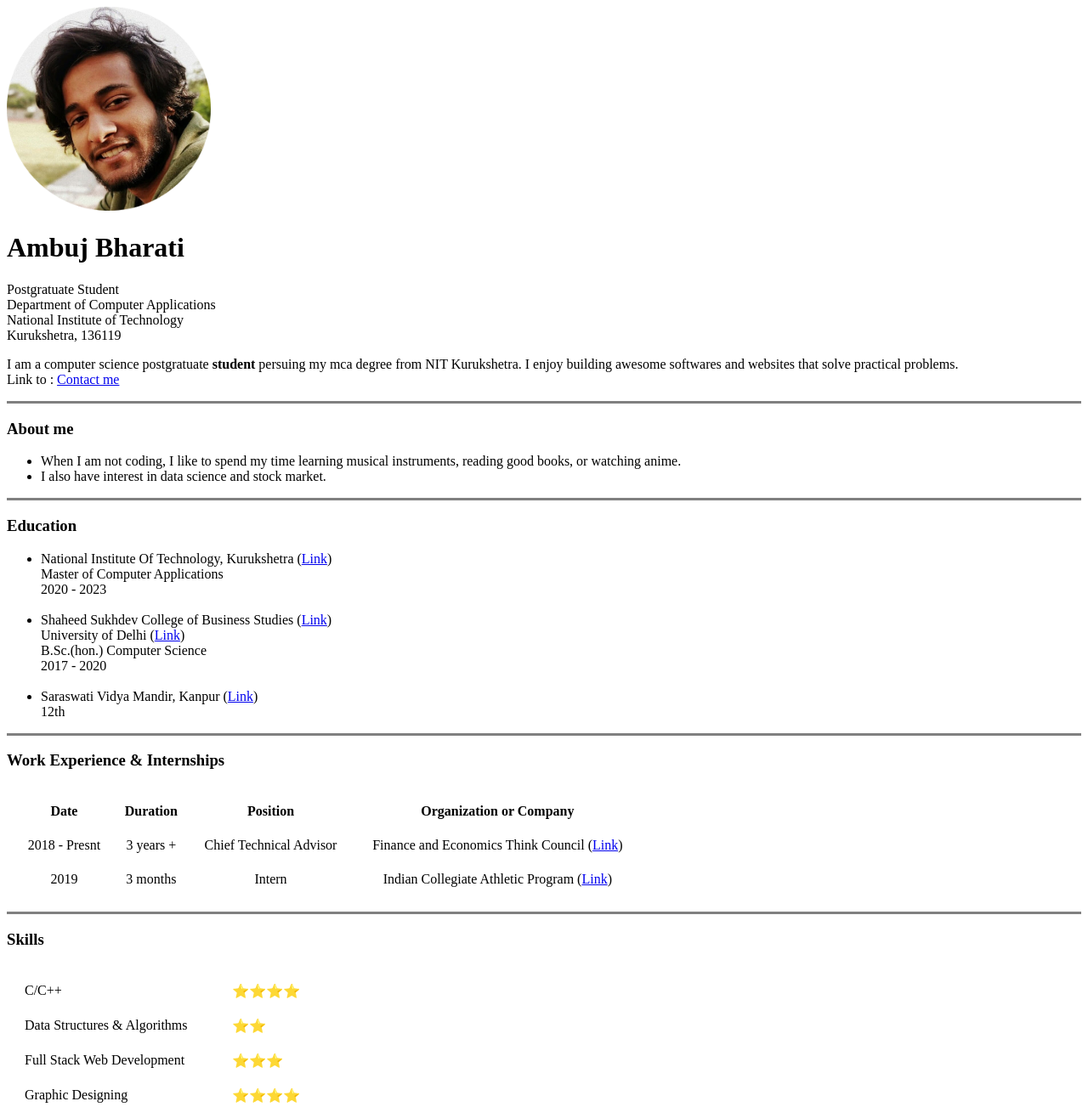
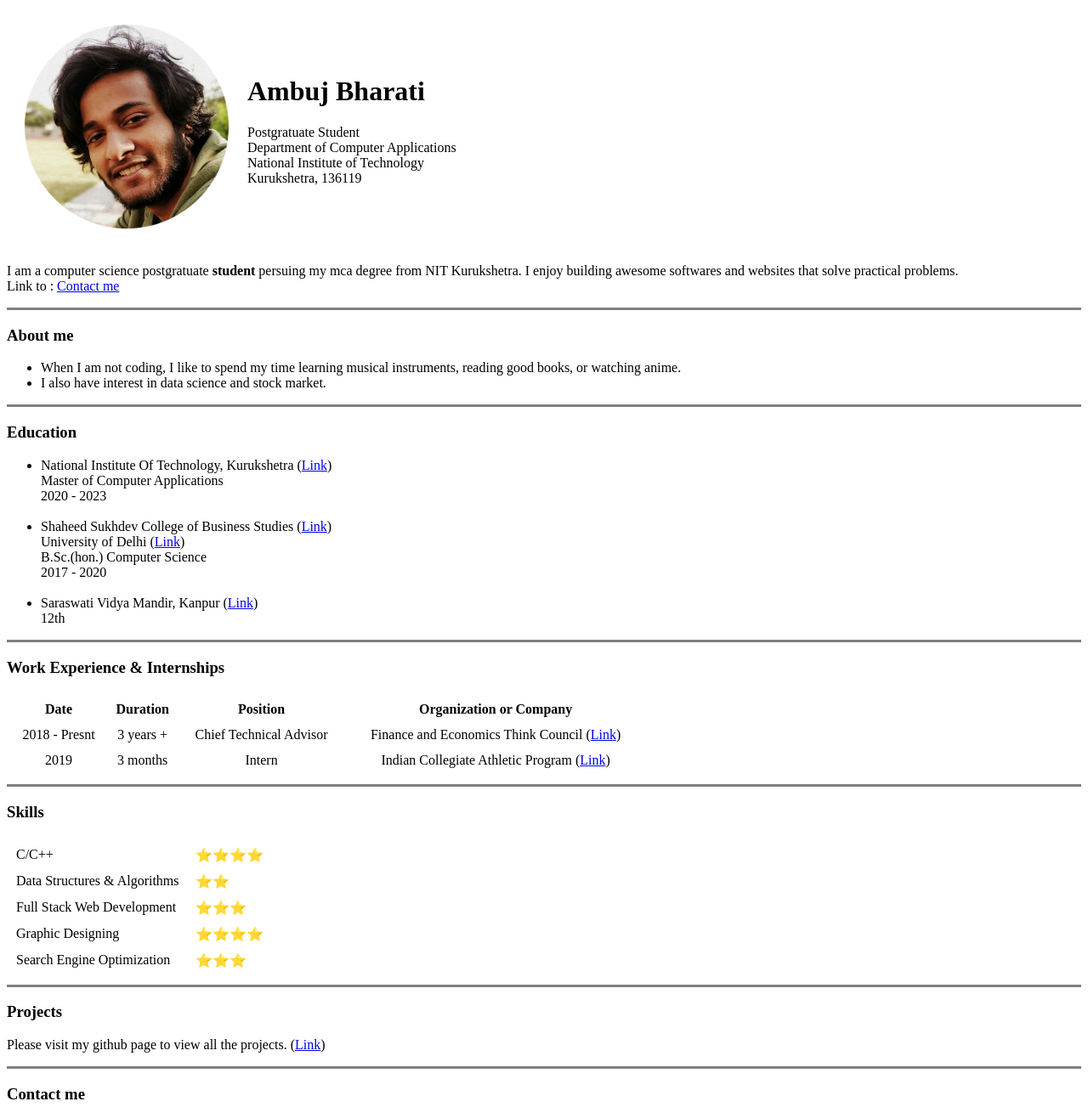
Before and after one commit to Ambujbharati/cv, a plain HTML site: page index.html in a window 1280 px wide. Shown: the top 1303 px of the page at 85% size. Drawn offline with Linux system fonts and the light colour scheme.

Commit message:
updating for ppt

```diff
--- a/index.html
+++ b/index.html
@@ -5,16 +5,27 @@
   <meta charset="UTF-8">
   <meta name="viewport" content="width=device-width, initial-scale=1.0">
   <meta http-equiv="X-UA-Compatible" content="ie=edge">
-  <title>Ambuj's Homepage</title>
+
+  <!--For Search Engine Optimization-->
+  <meta name="description" content="Ambuj's personal portfolio">
+  <meta name="keywords" content="Ambuj Bharati, Nit Kurukshetra, Ambuj portfolio, web designing in delhi, software development in delhi, android development service, Delhi university">
+  <title>Ambuj Bharati | Portfolio | Student | Nit Kurukshetra | Delhi University</title>
+  <!--******************************-->
+
 </head>
 
 <body>
-      <img src="ambuj-circle.png" alt="ambuj profile picture" width="240" height="240">
+  <table cellspacing="20">
+    <tr>
+      <td><img src="ambuj-circle.png" alt="ambuj profile picture" width="240" height="240"></td>
+      <td>
         <h1>Ambuj Bharati</h1>
         <p>Postgratuate Student <br>Department of Computer Applications <br>
           National Institute of Technology <br>
           Kurukshetra, 136119</p>
-
+      </td>
+    </tr>
+  </table>
   <p>I am a computer science postgratuate <strong>student</strong> persuing my mca degree from NIT Kurukshetra.
     I enjoy building awesome softwares and websites that solve practical problems. <br>
     Link to : <a href="#contact">Contact me</a></p>
@@ -42,7 +53,7 @@
   <hr size="3" noshade>
 
   <h3>Work Experience & Internships</h3>
-  <table style="width:60%; text-align:center;" cellspacing="20">
+  <table style="width:60%; text-align:center;" cellspacing="10">
     <tr>
       <th>Date</th>
       <th>Duration</th>
@@ -65,7 +76,7 @@
   <hr size="3" noshade>
 
   <h3>Skills</h3>
-  <table style="width:30%;" cellspacing="20">
+  <table style="width:25%;" cellspacing="10">
     <tr>
       <td>C/C++</td>
       <td>⭐⭐⭐⭐</td>
```
Lines whose indentation alone changed are shown as unchanged.
